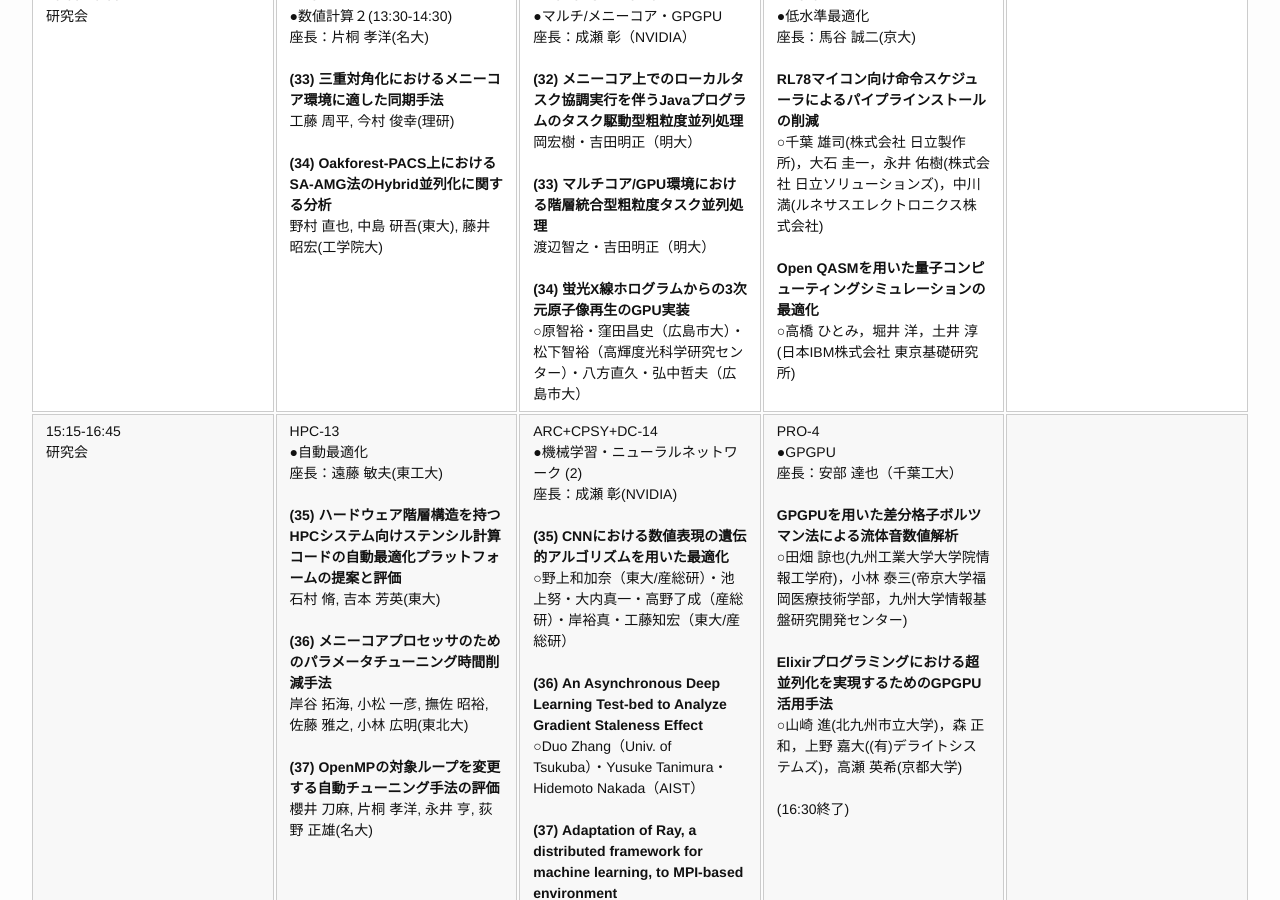
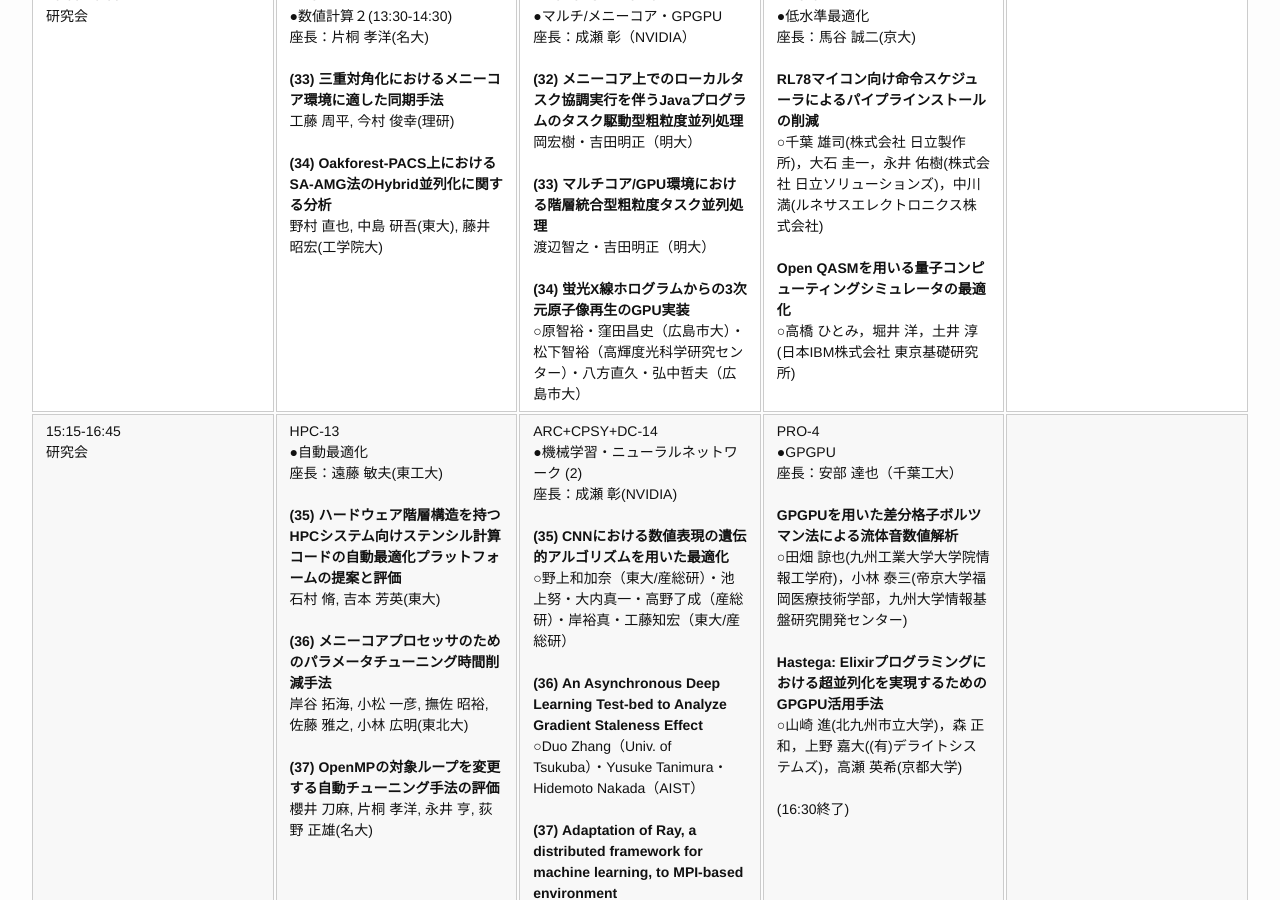
Before and after one commit to swopp/swopp.github.io, a Jekyll site: the page built from 2018/schedule-details.md, in a window 1280 px wide and 900 px high, scrolled down 7273 px. Built offline with Jekyll 4.4.1, drawn with Linux system fonts in a browser that asks for light colours.

Commit message:
Modify some titles of PRO.

```diff
--- a/2018/schedule-details.md
+++ b/2018/schedule-details.md
@@ -58,6 +58,6 @@ permalink: /2018/program/
 | 09:30-10:30<br/>研究会                                  | HPC-10<br />●機械学習３<br />座長：塙 敏博(東大)<br /><br />**(28) 機械学習による計算機トレースの自動生成**<br />土川 稔生, 大山 洋介, 野村 哲弘(東工大), 松岡 聡(理研/東工大)<br /><br />**(29) Overcoming Generalization Gap in Large Mini-Batch Training of Deep Neural Networks**<br />Satish Kumar Jaiswal, Kenjiro Taura(Univ. of Tokyo)          | ARC+CPSY+DC-11<br />●<br />座長：未定<br /><br />(発表はありません)   | PRO-1<br />●言語処理系<br />座長：鵜川 始陽(高知工科大)<br /><br />(9:15開始)<br /><br />**手続き型動的型付け言語に対するリージョン推論の導入**<br />○齋地 崇大，前田 敦司(筑波大学システム情報工学研究科)<br /><br />**拡張SC言語で記述したSchemeインタプリタによる移植性に優れた計算状態操作機構の評価**<br />○八杉 昌宏(九州工業大学大学院情報工学研究院)，池内 嶺知(九州工業大学九州工業大学情報工学部知能情報工学科)，平石 拓(京都大学学術情報メディアセンター)，小宮 常康(電気通信大学大学院情報理工学研究科)             |              |
 | 10:45-12:15<br/>研究会                                  | HPC-11<br />●GPU<br />座長：高橋 大介(筑波大)<br /><br />**(30) GPUメモリ管理の実行時最適化による大規模深層学習の高速化**<br />伊藤 祐貴(東工大), 今井 晴基, レドゥック トゥン, 根岸 康, 河内谷 清久仁(日本アイ・ビー・エム), 松宮 遼, 遠藤 敏夫(東工大)<br /><br />**(31) GPGPU向け2値画像の同時連結成分抽出方式の提案と実装**<br />木綱 啓人, 佐藤 裕幸(岩手県立大)<br /><br />**(32) GPGPUによる高精度行列‐行列積アルゴリズムのためのBatched BLASを用いた実装方式の提案**<br />石黒 史也, 片桐 孝洋(名大), 大島 聡史(九大), 永井 亨, 荻野 正雄(名大)          | ARC+CPSY+DC-12<br />●計算方式・デバイス技術<br />座長：津邑 公暁（名工大）<br /><br />(11:15開始)<br /><br />**(27) 単一磁束量子回路に基づくゲートレベル・パイプライン算術論理演算器の設計とエネルギー効率評価**<br />田中雅光（名大）・石田浩貴（九大）・長岡一起・村瀬健・佐野京祐（名大）・小野貴継・井上弘士（九大）・藤巻朗（名大）<br /><br />**(28) 動的タイム・ボローイングを可能にするクロッキング方式のプロセッサへの適用**<br />神保潮（総合研究大学院大学）・五島正裕（NII）・塩谷亮太（名大）<br /><br />**(29) (発表者都合によりARC+CPSY+DC-4/メモリシステム(1)に移動)**<br /><br />**(30) (発表取下げ)**<br /><br />**(31) (ARC+CPSY+DC-8/メモリシステム(2)に移動)**   | PRO-2<br />●並列処理<br />座長：松崎 公紀(高知工科大)<br /><br />**Ruby向け並列化機構Guildの試作**<br />○笹田 耕一(クックパッド株式会社)<br /><br />**OPG を利用したアドホックな並列データ処理系**<br />○リュウ ケイコウ，井原 央翔，田浦 健次朗(東京大学大学院情報理工学系研究科)             |              |
 | 12:15-13:30<br/>お昼休み                                | ACS委員会        | SWoPP委員会       | PRO委員会          |              |
-| 13:30-15:00<br/>研究会                                  | HPC-12<br />●数値計算２(13:30-14:30)<br />座長：片桐 孝洋(名大)<br /><br />**(33) 三重対角化におけるメニーコア環境に適した同期手法**<br />工藤 周平, 今村 俊幸(理研)<br /><br />**(34) Oakforest-PACS上におけるSA-AMG法のHybrid並列化に関する分析**<br />野村 直也, 中島 研吾(東大), 藤井 昭宏(工学院大)          | ARC+CPSY+DC-13<br />●マルチ/メニーコア・GPGPU<br />座長：成瀬 彰（NVIDIA）<br /><br />**(32) メニーコア上でのローカルタスク協調実行を伴うJavaプログラムのタスク駆動型粗粒度並列処理**<br />岡宏樹・吉田明正（明大）<br /><br />**(33) マルチコア/GPU環境における階層統合型粗粒度タスク並列処理**<br />渡辺智之・吉田明正（明大）<br /><br />**(34) 蛍光X線ホログラムからの3次元原子像再生のGPU実装**<br />○原智裕・窪田昌史（広島市大）・松下智裕（高輝度光科学研究センター）・八方直久・弘中哲夫（広島市大）   | PRO-3<br />●低水準最適化<br />座長：馬谷 誠二(京大)<br /><br />**RL78マイコン向け命令スケジューラによるパイプラインストールの削減**<br />○千葉 雄司(株式会社 日立製作所)，大石 圭一，永井 佑樹(株式会社 日立ソリューションズ)，中川 満(ルネサスエレクトロニクス株式会社)<br /><br />**Open QASMを用いた量子コンピューティングシミュレーションの最適化**<br />○高橋 ひとみ，堀井 洋，土井 淳(日本IBM株式会社 東京基礎研究所)             |              |
-| 15:15-16:45<br/>研究会                                  | HPC-13<br />●自動最適化<br />座長：遠藤 敏夫(東工大)<br /><br />**(35) ハードウェア階層構造を持つHPCシステム向けステンシル計算コードの自動最適化プラットフォームの提案と評価**<br />石村 脩, 吉本 芳英(東大)<br /><br />**(36) メニーコアプロセッサのためのパラメータチューニング時間削減手法**<br />岸谷 拓海, 小松 一彦, 撫佐 昭裕, 佐藤 雅之, 小林 広明(東北大)<br /><br />**(37) OpenMPの対象ループを変更する自動チューニング手法の評価**<br />櫻井 刀麻, 片桐 孝洋, 永井 亨, 荻野 正雄(名大)          | ARC+CPSY+DC-14<br />●機械学習・ニューラルネットワーク (2)<br />座長：成瀬 彰(NVIDIA)<br /><br />**(35) CNNにおける数値表現の遺伝的アルゴリズムを用いた最適化**<br />○野上和加奈（東大/産総研）・池上努・大内真一・高野了成（産総研）・岸裕真・工藤知宏（東大/産総研）<br /><br />**(36) An Asynchronous Deep Learning Test-bed to Analyze Gradient Staleness Effect**<br />○Duo Zhang（Univ. of Tsukuba）・Yusuke Tanimura・Hidemoto Nakada（AIST）<br /><br />**(37) Adaptation of Ray, a distributed framework for machine learning, to MPI-based environment**<br />○Tianlun Wang（Univ. of Tsukuba）・Yusuke Tanimura・Hidemoto Nakada（AIST）   | PRO-4<br />●GPGPU<br />座長：安部 達也（千葉工大）<br /><br />**GPGPUを用いた差分格子ボルツマン法による流体音数値解析**<br />○田畑 諒也(九州工業大学大学院情報工学府)，小林 泰三(帝京大学福岡医療技術学部，九州大学情報基盤研究開発センター)<br /><br />**Elixirプログラミングにおける超並列化を実現するためのGPGPU活用手法**<br />○山崎 進(北九州市立大学)，森 正和，上野 嘉大((有)デライトシステムズ)，高瀬 英希(京都大学)<br /><br />(16:30終了)             |              |
+| 13:30-15:00<br/>研究会                                  | HPC-12<br />●数値計算２(13:30-14:30)<br />座長：片桐 孝洋(名大)<br /><br />**(33) 三重対角化におけるメニーコア環境に適した同期手法**<br />工藤 周平, 今村 俊幸(理研)<br /><br />**(34) Oakforest-PACS上におけるSA-AMG法のHybrid並列化に関する分析**<br />野村 直也, 中島 研吾(東大), 藤井 昭宏(工学院大)          | ARC+CPSY+DC-13<br />●マルチ/メニーコア・GPGPU<br />座長：成瀬 彰（NVIDIA）<br /><br />**(32) メニーコア上でのローカルタスク協調実行を伴うJavaプログラムのタスク駆動型粗粒度並列処理**<br />岡宏樹・吉田明正（明大）<br /><br />**(33) マルチコア/GPU環境における階層統合型粗粒度タスク並列処理**<br />渡辺智之・吉田明正（明大）<br /><br />**(34) 蛍光X線ホログラムからの3次元原子像再生のGPU実装**<br />○原智裕・窪田昌史（広島市大）・松下智裕（高輝度光科学研究センター）・八方直久・弘中哲夫（広島市大）   | PRO-3<br />●低水準最適化<br />座長：馬谷 誠二(京大)<br /><br />**RL78マイコン向け命令スケジューラによるパイプラインストールの削減**<br />○千葉 雄司(株式会社 日立製作所)，大石 圭一，永井 佑樹(株式会社 日立ソリューションズ)，中川 満(ルネサスエレクトロニクス株式会社)<br /><br />**Open QASMを用いる量子コンピューティングシミュレータの最適化**<br />○高橋 ひとみ，堀井 洋，土井 淳(日本IBM株式会社 東京基礎研究所)             |              |
+| 15:15-16:45<br/>研究会                                  | HPC-13<br />●自動最適化<br />座長：遠藤 敏夫(東工大)<br /><br />**(35) ハードウェア階層構造を持つHPCシステム向けステンシル計算コードの自動最適化プラットフォームの提案と評価**<br />石村 脩, 吉本 芳英(東大)<br /><br />**(36) メニーコアプロセッサのためのパラメータチューニング時間削減手法**<br />岸谷 拓海, 小松 一彦, 撫佐 昭裕, 佐藤 雅之, 小林 広明(東北大)<br /><br />**(37) OpenMPの対象ループを変更する自動チューニング手法の評価**<br />櫻井 刀麻, 片桐 孝洋, 永井 亨, 荻野 正雄(名大)          | ARC+CPSY+DC-14<br />●機械学習・ニューラルネットワーク (2)<br />座長：成瀬 彰(NVIDIA)<br /><br />**(35) CNNにおける数値表現の遺伝的アルゴリズムを用いた最適化**<br />○野上和加奈（東大/産総研）・池上努・大内真一・高野了成（産総研）・岸裕真・工藤知宏（東大/産総研）<br /><br />**(36) An Asynchronous Deep Learning Test-bed to Analyze Gradient Staleness Effect**<br />○Duo Zhang（Univ. of Tsukuba）・Yusuke Tanimura・Hidemoto Nakada（AIST）<br /><br />**(37) Adaptation of Ray, a distributed framework for machine learning, to MPI-based environment**<br />○Tianlun Wang（Univ. of Tsukuba）・Yusuke Tanimura・Hidemoto Nakada（AIST）   | PRO-4<br />●GPGPU<br />座長：安部 達也（千葉工大）<br /><br />**GPGPUを用いた差分格子ボルツマン法による流体音数値解析**<br />○田畑 諒也(九州工業大学大学院情報工学府)，小林 泰三(帝京大学福岡医療技術学部，九州大学情報基盤研究開発センター)<br /><br />**Hastega: Elixirプログラミングにおける超並列化を実現するためのGPGPU活用手法**<br />○山崎 進(北九州市立大学)，森 正和，上野 嘉大((有)デライトシステムズ)，高瀬 英希(京都大学)<br /><br />(16:30終了)             |              |
 | 17:00-19:00<br/>研究会                                  | HPC-14<br />●プログラミング環境<br />座長：南里 豪志(九大)<br /><br />**(38) Towards Portable High Performance in Python: Transpilation, High-Level IR, Code Transformations and Compiler Directives**<br />Mateusz Bysiek(Tokyo Tech/AIST), Mohamed Wahib(AIST), Aleksandr Drozd(Tokyo Tech/AIST), Satoshi Matsuoka(RIKEN/Tokyo Tech/AIST)<br /><br />**(39) SPGenのC言語フロントエンドによるループ最適化と性能評価**<br />李 珍泌, 上野 知洋, 佐藤 三久, 佐野 健太郎(理研)<br /><br />**(40) PGASモデルによるマルチGPU対応OpenMPコンパイラ**<br />中尾 昌広, 村井 均, 佐藤 三久(理研)<br /><br />**(41) PGAS言語XcalableMPによる並列ステンシル計算の高速化**<br />村井 均, 佐藤 三久(理研)          | ARC+CPSY+DC-15<br />●リコンフィギャラブルコンピューティング (2)<br />座長：小林 諒平（筑波大学）<br /><br />**(38) ディープニューロ・ファジィによる偽陰性数の削減とその FPGA 実装に関して**<br />○下田将之・佐藤真平・中原啓貴（東工大）<br /><br />**(39) FPGAを用いたオンライン逐次学習による教師無し異常検知のための高効率化と安定化手法**<br />○塚田峰登（慶大）・近藤正章（東大）・松谷宏紀（慶大）<br /><br />**(40) 各種シリアライゼーションプロトコルのFPGA NICによる高性能化と性能評価**<br />○岩田拓真・松谷宏紀（慶大）<br /><br />**(41) 省電力型不揮発FFを用いた粗粒度再構成可能アクセラレータ**<br />○池添赳治・天野英晴（慶大）・赤池純也・宇佐美公良・工藤優（芝浦工大）・平賀啓三・周藤悠介・屋上公二郎（ソニーセミコンダクタソリューションズ）   | PRO委員会          |              |
--- a/2018/sigs/PRO.txt
+++ b/2018/sigs/PRO.txt
@@ -27,7 +27,7 @@ PRO-3
 **RL78マイコン向け命令スケジューラによるパイプラインストールの削減**
 ○千葉 雄司(株式会社 日立製作所)，大石 圭一，永井 佑樹(株式会社 日立ソリューションズ)，中川 満(ルネサスエレクトロニクス株式会社)
 
-**Open QASMを用いた量子コンピューティングシミュレーションの最適化**
+**Open QASMを用いる量子コンピューティングシミュレータの最適化**
 ○高橋 ひとみ，堀井 洋，土井 淳(日本IBM株式会社 東京基礎研究所)
 
 PRO-4
@@ -37,7 +37,7 @@ PRO-4
 **GPGPUを用いた差分格子ボルツマン法による流体音数値解析**
 ○田畑 諒也(九州工業大学大学院情報工学府)，小林 泰三(帝京大学福岡医療技術学部，九州大学情報基盤研究開発センター)
 
-**Elixirプログラミングにおける超並列化を実現するためのGPGPU活用手法**
+**Hastega: Elixirプログラミングにおける超並列化を実現するためのGPGPU活用手法**
 ○山崎 進(北九州市立大学)，森 正和，上野 嘉大((有)デライトシステムズ)，高瀬 英希(京都大学)
 
 (16:30終了)
```
